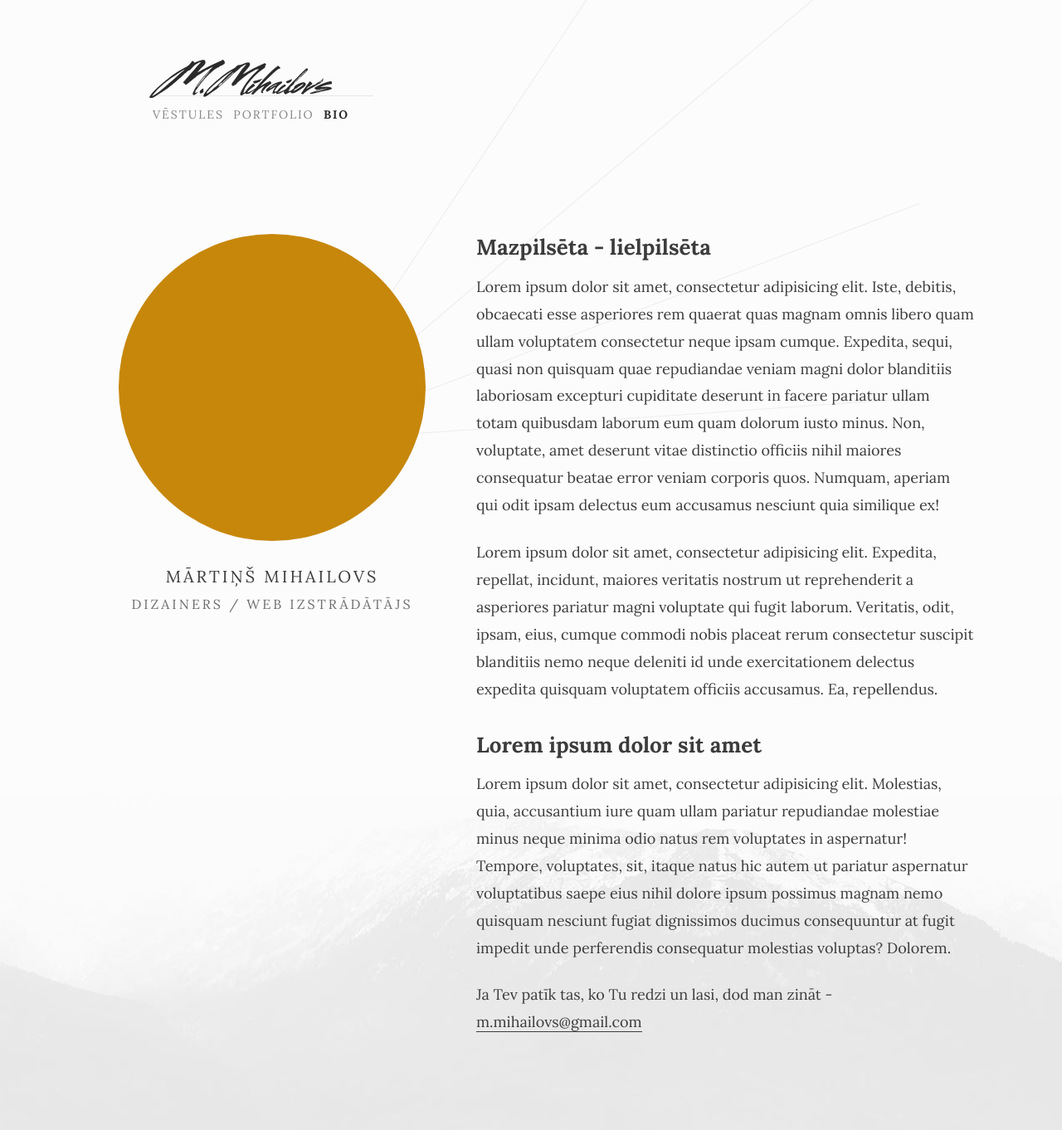
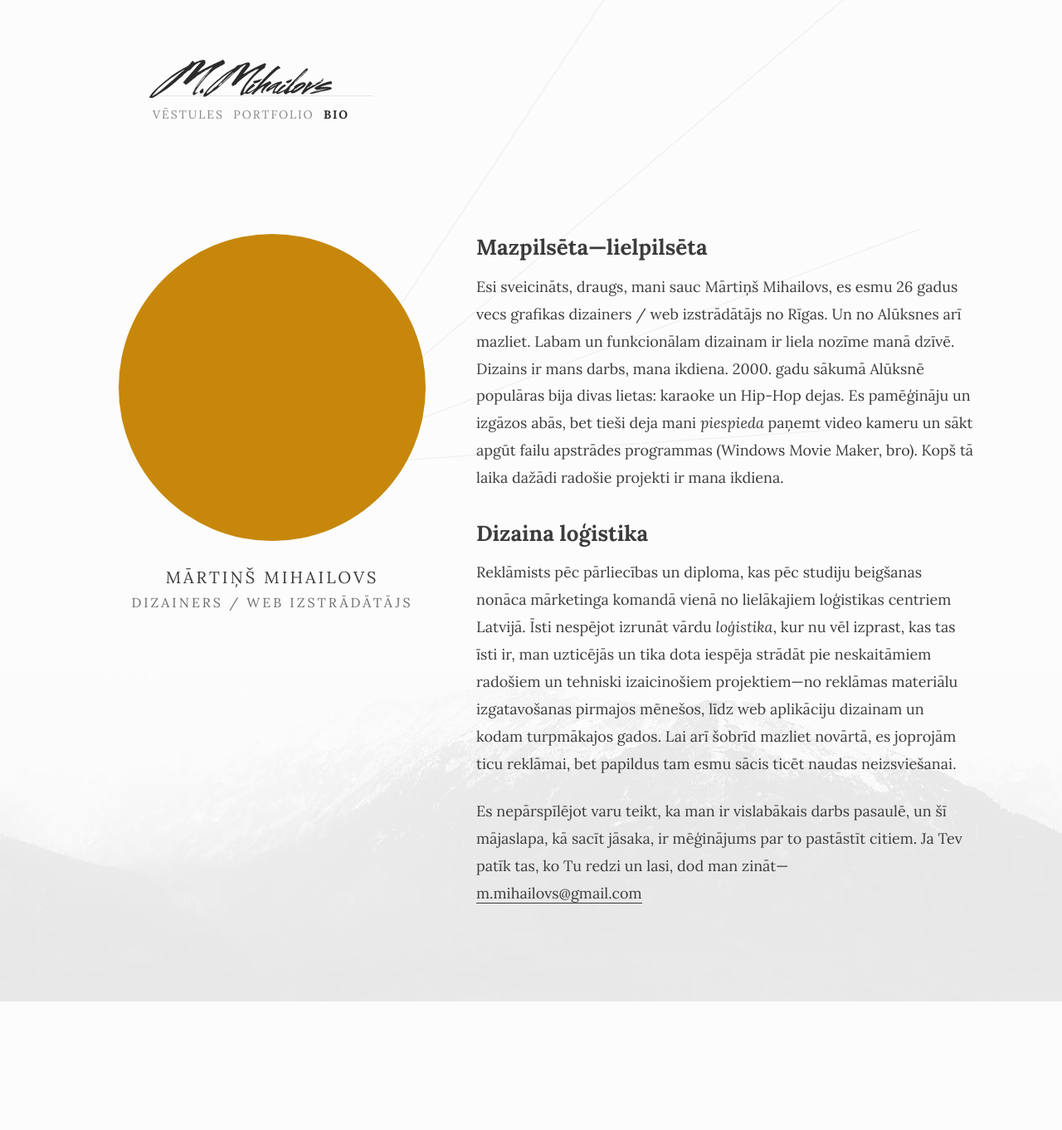
Before and after one commit to MartinsMihailovs/martinsmihailovs.com, a Jekyll site: the page built from bio.html, in a window 1280 px wide. Shown: the whole page at 83% size. Built offline with Jekyll 4.4.1, drawn with Linux system fonts in a browser that asks for light colours; Markdown is read by kramdown in place of the engine named in the settings; after the commit the page ends 1207 px from its top, so only the background shows below that.

Commit message:
Update bio page

```diff
--- a/bio.html
+++ b/bio.html
@@ -9,19 +9,18 @@ title: Biogrāfija
 						<header class="bio-header cfix">
 							<img class="bio-img" src="{{ site.baseurl }}/img/martins-mihailovs.jpg" alt="{{ site.owner.name }}">
 							<div class="bio-meta">
-								<h2 class="bio-name">{{ site.owner.name }}</h2>
-								<small class="bio-occupation">{{ site.owner.occupation }}</small>
+								<h3 class="bio-name">{{ site.owner.name }}</h3>
+								<h2 class="bio-occupation">{{ site.owner.occupation }}</h2>
 							</div>	<!-- Bio meta -->
 						</header> <!-- Bio header -->
 					</div>
 					<div class="post-entry cfix">
 						<div class="medium-10 large-7 xlarge-8 medium-offset-1 large-offset-0 xlarge-push-1">
-							<h2>Mazpilsēta - lielpilsēta</h2>
-							<p>Lorem ipsum dolor sit amet, consectetur adipisicing elit. Iste, debitis, obcaecati esse asperiores rem quaerat quas magnam omnis libero quam ullam voluptatem consectetur neque ipsam cumque. Expedita, sequi, quasi non quisquam quae repudiandae veniam magni dolor blanditiis laboriosam excepturi cupiditate deserunt in facere pariatur ullam totam quibusdam laborum eum quam dolorum iusto minus. Non, voluptate, amet deserunt vitae distinctio officiis nihil maiores consequatur beatae error veniam corporis quos. Numquam, aperiam qui odit ipsam delectus eum accusamus nesciunt quia similique ex!</p>
-							<p>Lorem ipsum dolor sit amet, consectetur adipisicing elit. Expedita, repellat, incidunt, maiores veritatis nostrum ut reprehenderit a asperiores pariatur magni voluptate qui fugit laborum. Veritatis, odit, ipsam, eius, cumque commodi nobis placeat rerum consectetur suscipit blanditiis nemo neque deleniti id unde exercitationem delectus expedita quisquam voluptatem officiis accusamus. Ea, repellendus.</p>
-							<h2>Lorem ipsum dolor sit amet</h2>
-							<p>Lorem ipsum dolor sit amet, consectetur adipisicing elit. Molestias, quia, accusantium iure quam ullam pariatur repudiandae molestiae minus neque minima odio natus rem voluptates in aspernatur! Tempore, voluptates, sit, itaque natus hic autem ut pariatur aspernatur voluptatibus saepe eius nihil dolore ipsum possimus magnam nemo quisquam nesciunt fugiat dignissimos ducimus consequuntur at fugit impedit unde perferendis consequatur molestias voluptas? Dolorem.</p>
-							<p>Ja Tev patīk tas, ko Tu redzi un lasi, dod man zināt - <br><a href="#">{{ site.owner.email }}</a></p>
+							<h2>Mazpilsēta&mdash;lielpilsēta</h2>
+							<p>Esi sveicināts, draugs, mani sauc Mārtiņš Mihailovs, es esmu 26 gadus vecs grafikas dizainers / web izstrādātājs no Rīgas. Un no Alūksnes arī mazliet. Labam un funkcionālam dizainam ir liela nozīme manā dzīvē. Dizains ir mans darbs, mana ikdiena. 2000. gadu sākumā Alūksnē populāras bija divas lietas: karaoke un Hip-Hop dejas. Es pamēģināju un izgāzos abās, bet tieši deja mani <em>piespieda</em> paņemt video kameru un sākt apgūt failu apstrādes programmas (Windows Movie Maker, bro). Kopš tā laika dažādi radošie projekti ir mana ikdiena.</p>
+							<h2>Dizaina loģistika</h2>
+							<p>Reklāmists pēc pārliecības un diploma, kas pēc studiju beigšanas nonāca mārketinga komandā vienā no lielākajiem loģistikas centriem Latvijā. Īsti nespējot izrunāt vārdu <em>loģistika</em>, kur nu vēl izprast, kas tas īsti ir, man uzticējās un tika dota iespēja strādāt pie neskaitāmiem radošiem un tehniski izaicinošiem projektiem&mdash;no reklāmas materiālu izgatavošanas pirmajos mēnešos, līdz web aplikāciju dizainam un kodam turpmākajos gados. Lai arī šobrīd mazliet novārtā, es joprojām ticu reklāmai, bet papildus tam esmu sācis ticēt naudas neizsviešanai.</p>
+							<p>Es nepārspīlējot varu teikt, ka man ir vislabākais darbs pasaulē, un šī mājaslapa, kā sacīt jāsaka, ir mēģinājums par to pastāstīt citiem. Ja Tev patīk tas, ko Tu redzi un lasi, dod man zināt&mdash; <br><a href="#">{{ site.owner.email }}</a></p>
 						</div>
 					</div> <!-- Bio entry -->
 				</div> <!-- Page width -->
```
